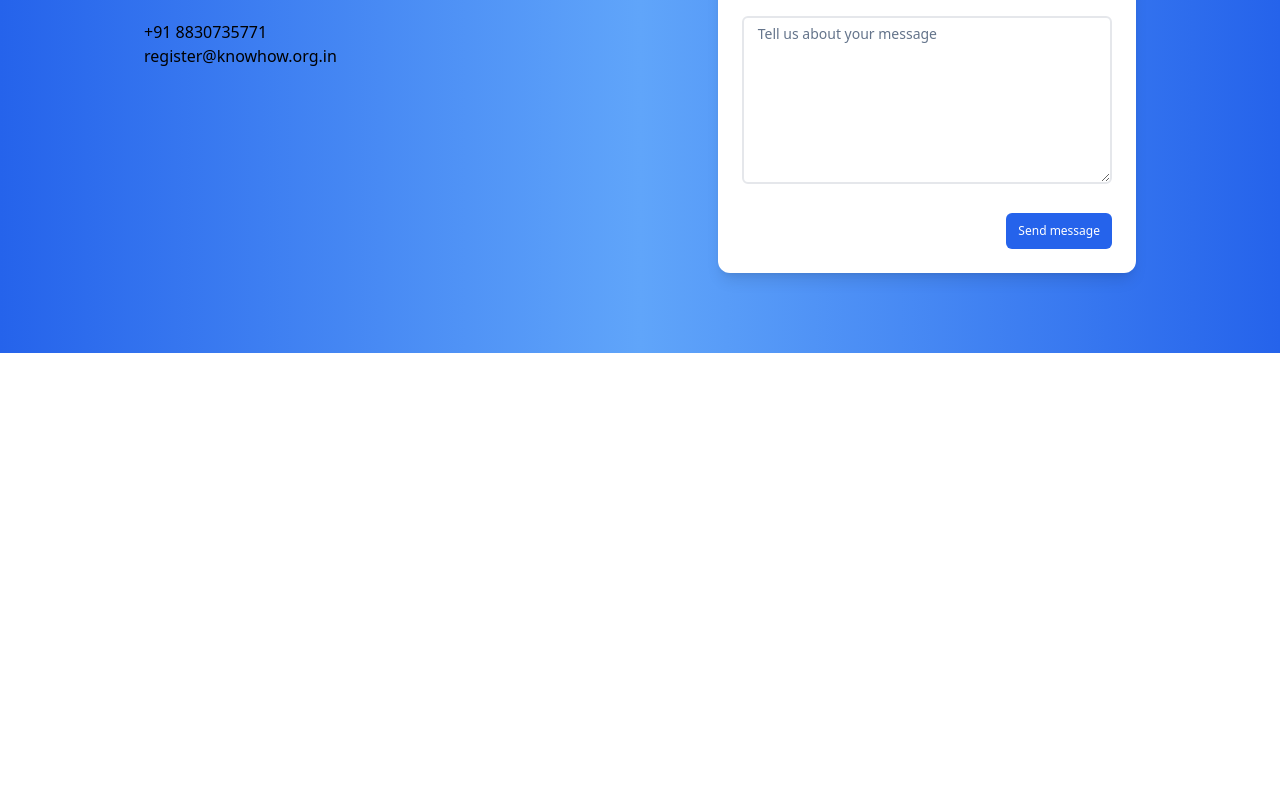
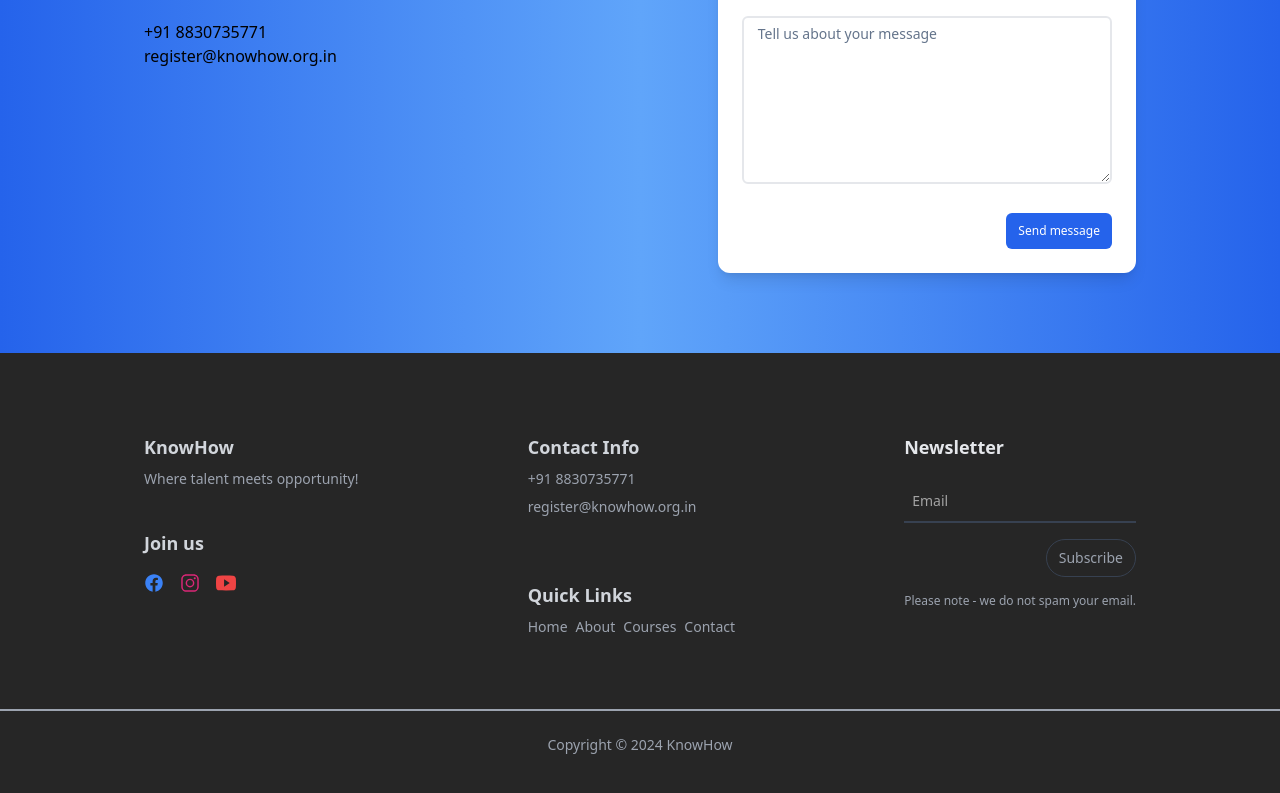
Before and after one commit to IDayanandJagtap/knowhow-demo, a React (Vite) app: page / in a window 1280 px wide. Shown: the part 2374-3167 px from the top of the page. Before the commit the page ends 2727 px from the top, so only its background shows below. Built offline with nearby package versions, Linux system fonts and the light colour scheme.

Commit message:
Add Footer

```diff
--- a/src/App.jsx
+++ b/src/App.jsx
@@ -2,6 +2,7 @@ import About from "./components/About";
 import Carousel from "./components/Carousel";
 import Contact from "./components/Contact";
 import Courses from "./components/Courses";
+import Footer from "./components/Footer";
 import Header from "./components/Header";
 
 function App() {
@@ -14,6 +15,7 @@ function App() {
             <About />
             <Courses />
             <Contact />
+            <Footer />
         </>
     );
 }
--- /dev/null
+++ b/src/components/Footer.jsx
@@ -0,0 +1,120 @@
+import React from "react";
+import {
+    IoLogoFacebook,
+    IoLogoInstagram,
+    IoLogoYoutube,
+} from "react-icons/io5";
+
+const Footer = () => {
+    return (
+        <footer className="flex flex-col bg-neutral-800 text-gray-400 text-xs px-8 py-12 gap-y-8 overflow-hidden  md:px-20 lg:px-28 lg:text-sm lg:gap-y-16 xl:px-36 2xl:px-72 lg:py-20 ">
+            <div className="flex flex-col gap-y-8 md:flex-row md:justify-between lg:gap-16">
+                <section className="flex flex-col gap-8 items-start ">
+                    <div>
+                        <h3 className="text-lg font-bold text-gray-300">
+                            KnowHow
+                        </h3>
+                        <p className="my-2">Where talent meets opportunity!</p>
+                    </div>
+                    <div>
+                        <h3 className="text-lg font-bold text-gray-300">
+                            Join us
+                        </h3>
+                        <div className="flex gap-4 my-2 mt-4">
+                            <a href="">
+                                <IoLogoFacebook
+                                    size={20}
+                                    className="text-blue-500"
+                                />{" "}
+                            </a>
+                            <a href="">
+                                <IoLogoInstagram
+                                    size={20}
+                                    className="text-pink-600"
+                                />
+                            </a>
+                            <a href="">
+                                <IoLogoYoutube
+                                    size={20}
+                                    className="text-red-500"
+                                />
+                            </a>
+                        </div>
+                    </div>
+                </section>
+
+                <section className="flex flex-col gap-8 items-start lg:gap-16">
+                    <div>
+                        <h3 className="text-lg font-bold text-gray-300">
+                            Contact Info
+                        </h3>
+                        <p className="my-2">
+                            +91 8830735771 <br />
+                        </p>
+                        <p>
+                            <a href="mailto:register@knowhow.org.in">
+                                register@knowhow.org.in
+                            </a>
+                        </p>
+                    </div>
+
+                    <div>
+                        <h3 className="text-lg font-bold text-gray-300">
+                            Quick Links
+                        </h3>
+                        <ul className="flex flex-col my-2 gap-2 lg:flex-row">
+                            <li>
+                                <a href="#">Home</a>
+                            </li>
+                            <li>
+                                <a href="#about">About</a>
+                            </li>
+                            <li>
+                                <a href="#courses">Courses</a>
+                            </li>
+                            <li>
+                                <a href="#contact">Contact</a>
+                            </li>
+                        </ul>
+                    </div>
+                </section>
+
+                <section>
+                    <h3 className="text-lg font-bold text-gray-200">
+                        Newsletter
+                    </h3>
+                    <form action="#" className="my-4 flex flex-col gap-4">
+                        <div className="w-full relative mt-2">
+                            <input
+                                type="email"
+                                placeholder="Email"
+                                className="peer placeholder-transparent w-4/5 p-2 bg-transparent border-b-2 border-gray-700 outline-none lg:w-full"
+                            />
+                            <label
+                                htmlFor="newsletterEmail"
+                                className="absolute text-neutral-400 -top-2.5 left-1 peer-placeholder-shown:top-1.5 peer-placeholder-shown:left-2 peer-focus:-top-2.5 peer-focus:left-1 transition-all duration-300"
+                            >
+                                Email
+                            </label>
+                        </div>
+                        <input
+                            type="submit"
+                            value="Subscribe"
+                            className="border border-gray-700 w-fit px-3 py-2 rounded-full cursor-pointer  hover:text-gray-700 lg:self-end"
+                        />
+                    </form>
+                    <p className="my-2 text-[10px] lg:text-xs">
+                        Please note - we do not spam your email.
+                    </p>
+                </section>
+            </div>
+            <div className="border-t-2 border-gray-400 w-[200%] -ml-[50%] -mb-4">
+                <p className="text-center mt-6">
+                    Copyright &copy; 2024 KnowHow
+                </p>
+            </div>
+        </footer>
+    );
+};
+
+export default Footer;
```
